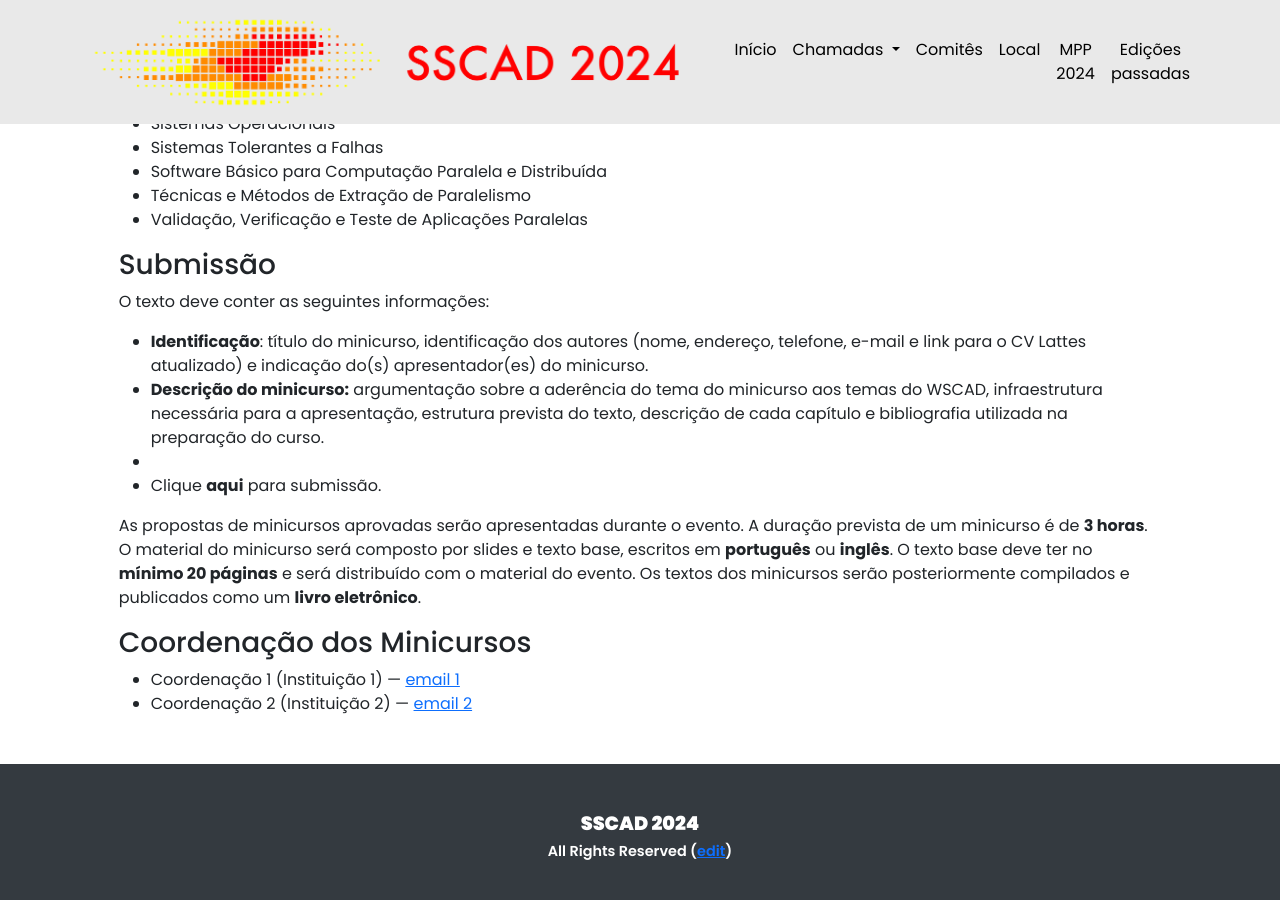
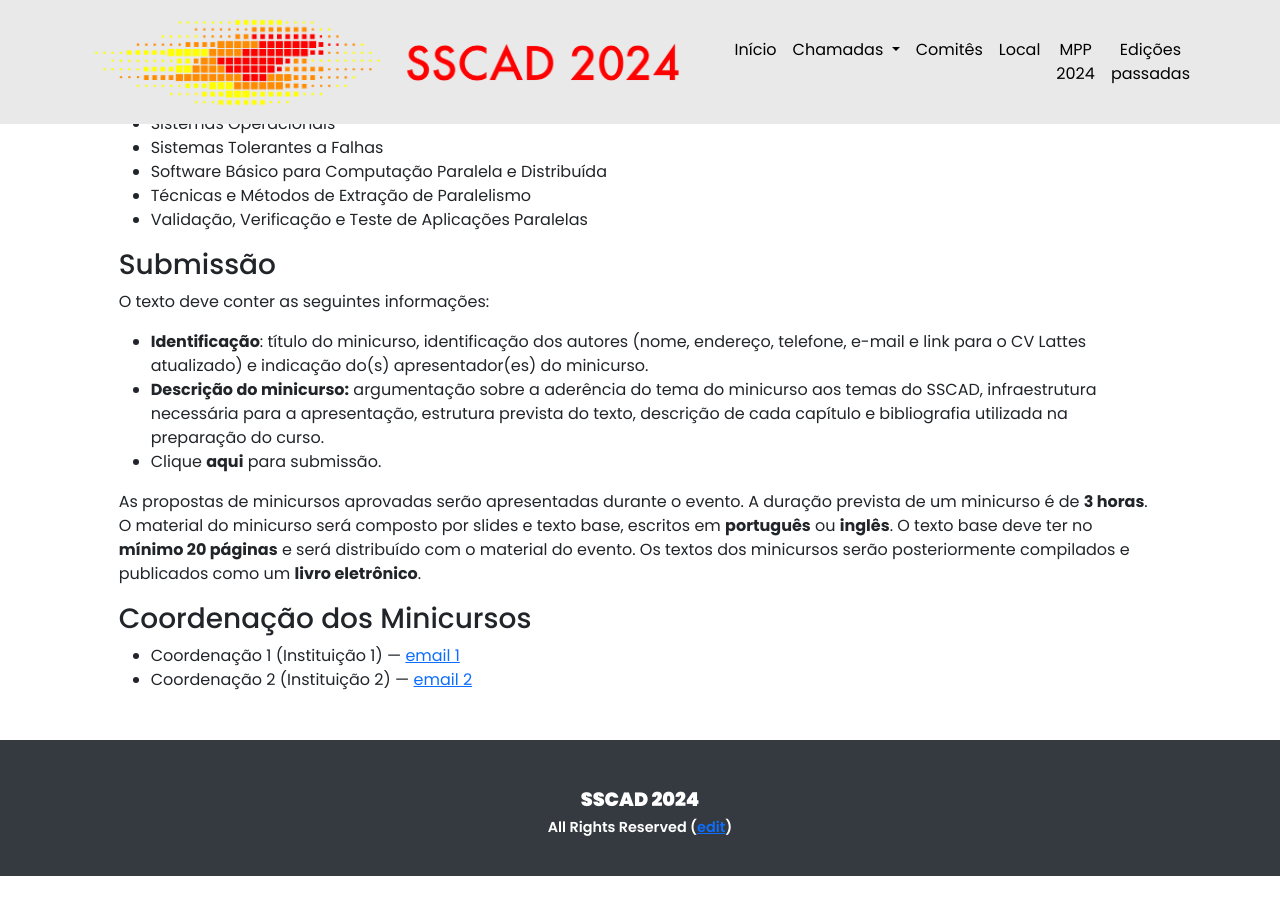
Before and after one commit to ce-acpad/sscad2024, a Jekyll site: the page built from cfp_minicursos.html, in a window 1280 px wide and 900 px high, scrolled down 1270 px. Built offline with Jekyll 4.4.1, drawn with Linux system fonts in a browser that asks for light colours; after the commit the page ends 2146 px from its top, so only the background shows below that.

Commit message:
Update cfp_minicursos.html

```diff
--- a/cfp_minicursos.html
+++ b/cfp_minicursos.html
@@ -62,10 +62,10 @@ permalink: /cfp_minicursos/
 <p>O texto deve conter as seguintes informações:</p>
 <ul>
 <li><strong>Identificação</strong>: título do minicurso, identificação dos autores (nome, endereço, telefone, e-mail e link para o CV Lattes atualizado) e indicação do(s) apresentador(es) do minicurso.</li>
-<li><strong>Descrição do minicurso:</strong> argumentação sobre a aderência do tema do minicurso aos temas do WSCAD, infraestrutura necessária para a apresentação, estrutura prevista do texto, descrição de cada capítulo e bibliografia utilizada na preparação do curso.</li>
+<li><strong>Descrição do minicurso:</strong> argumentação sobre a aderência do tema do minicurso aos temas do SSCAD, infraestrutura necessária para a apresentação, estrutura prevista do texto, descrição de cada capítulo e bibliografia utilizada na preparação do curso.</li>
 
-<li><li>Clique <strong>aqui</strong> para submissão.</li>
-<!--<li><li>Clique <strong><a href="https://jems.sbc.org.br/home.cgi?c=4444" target="_blank">aqui</a></strong> para submissão.</li>-->
+<li>Clique <strong>aqui</strong> para submissão.</li>
+<!--<li>Clique <strong><a href="https://jems.sbc.org.br/home.cgi?c=4444" target="_blank">aqui</a></strong> para submissão.</li>-->
 
 </ul>
 <p>As propostas de minicursos aprovadas serão apresentadas durante o evento. A duração prevista de um minicurso é de <strong>3 horas</strong>. O material do minicurso será composto por slides e texto base, escritos em <strong>português</strong> ou <strong>inglês</strong>. O texto base deve ter no <strong>mínimo 20 páginas</strong> e será distribuído com o material do evento. Os textos dos minicursos serão posteriormente compilados e publicados como um <strong>livro eletrônico</strong>.</p>
```
